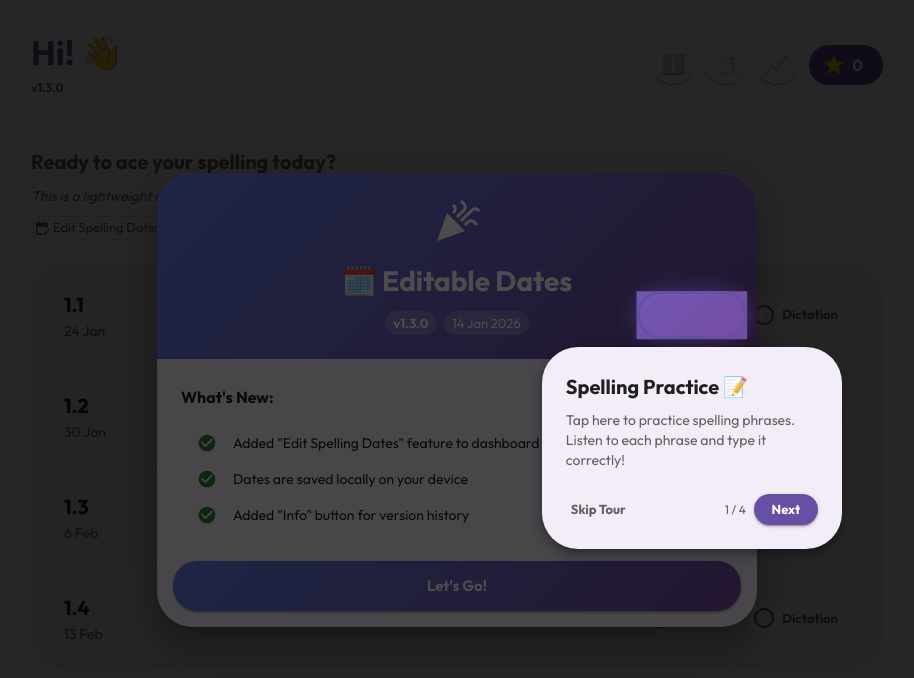
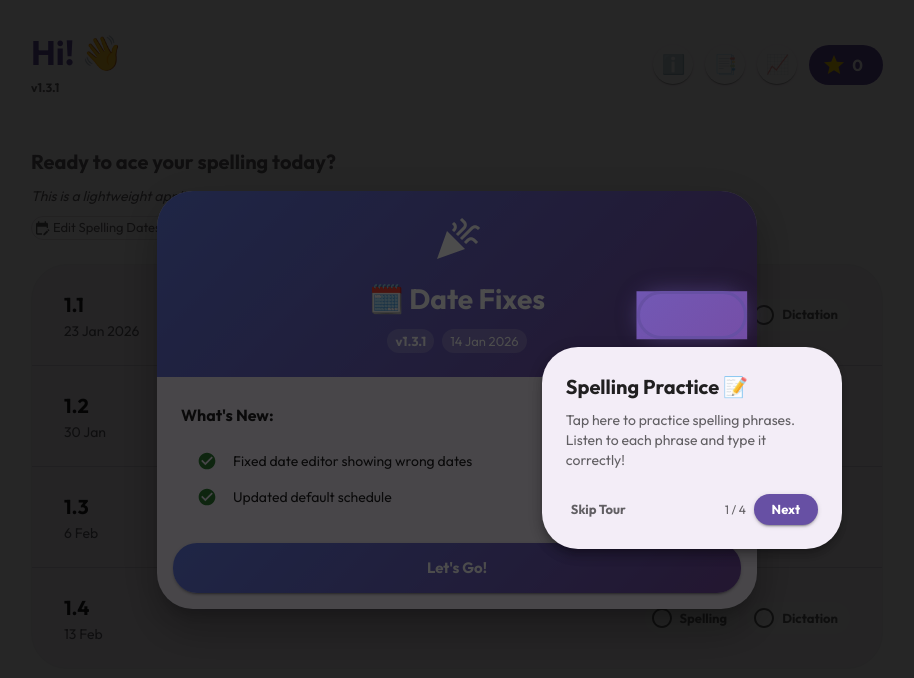
Before and after one commit to njytim-cyber/p4f-simple-spelling-app, a React (Vite) app: page / in a window 1280 px wide. Shown: the top 678 px of the page, without its empty margins (183-1097 px from the left). Built offline with nearby package versions, Linux system fonts and the light colour scheme; a web font is replaced by a local one.

Commit message:
v1.3.1: Fix date parsing and update default date

```diff
--- a/src/components/Dashboard.tsx
+++ b/src/components/Dashboard.tsx
@@ -64,26 +64,33 @@ const Dashboard: React.FC<DashboardProps> = ({ onSelect, history }) => {
     // Temp state for editing
     const [editDates, setEditDates] = useState<Record<string, string>>({});
 
-    // Helper to format "24 Jan" (current year) -> "YYYY-MM-DD" for input
+    // Helper to format "24 Jan" or "24 Jan 2026" -> "YYYY-MM-DD" for input
     const toInputFormat = (dateStr: string) => {
         if (!dateStr) return '';
         try {
-            // Assume current year if missing
-            const currentYear = new Date().getFullYear();
-            const date = new Date(`${dateStr} ${currentYear}`);
-            if (isNaN(date.getTime())) return ''; // Fallback
-            return date.toISOString().split('T')[0];
+            // Check if year is already present (digits at end)
+            const hasYear = /\d{4}$/.test(dateStr.trim());
+            const fullDateStr = hasYear ? dateStr : `${dateStr} ${new Date().getFullYear()}`;
+
+            const date = new Date(fullDateStr);
+            if (isNaN(date.getTime())) return '';
+
+            // Adjust for local timezone offset to prevent date shifting
+            // or just use ISO string split if time is 00:00:00 local
+            const offset = date.getTimezoneOffset() * 60000;
+            const localDate = new Date(date.getTime() - offset);
+            return localDate.toISOString().split('T')[0];
         } catch (e) {
             return '';
         }
     };
 
-    // Helper to format "YYYY-MM-DD" -> "24 Jan" for display/storage
+    // Helper to format "YYYY-MM-DD" -> "24 Jan" (or "24 Jan 2026" if needed) for display/storage
     const toDisplayFormat = (isoDate: string) => {
         if (!isoDate) return '';
         try {
             const date = new Date(isoDate);
-            return date.toLocaleDateString('en-GB', { day: 'numeric', month: 'short' });
+            return date.toLocaleDateString('en-GB', { day: 'numeric', month: 'short', year: 'numeric' });
         } catch (e) {
             return isoDate;
         }
--- a/src/data/exercises.ts
+++ b/src/data/exercises.ts
@@ -27,7 +27,7 @@ export const EXERCISES: Exercise[] = [
     {
         id: '1.1',
         title: '1.1',
-        date: '24 Jan',
+        date: '23 Jan 2026',
         spelling: [
             { id: 's1', phrase: 'peered curiously' },
             { id: 's2', phrase: 'nodded his head' },
--- a/src/data/version.ts
+++ b/src/data/version.ts
@@ -3,7 +3,7 @@
 // - MINOR: New features (backwards compatible)
 // - PATCH: Bug fixes (backwards compatible)
 
-export const APP_VERSION = '1.3.0';
+export const APP_VERSION = '1.3.1';
 
 export interface ChangelogEntry {
     version: string;
@@ -13,6 +13,15 @@ export interface ChangelogEntry {
 }
 
 export const CHANGELOG: ChangelogEntry[] = [
+    {
+        version: '1.3.1',
+        date: '14 Jan 2026',
+        title: '🗓️ Date Fixes',
+        changes: [
+            'Fixed date editor showing wrong dates',
+            'Updated default schedule',
+        ],
+    },
     {
         version: '1.3.0',
         date: '14 Jan 2026',
```
